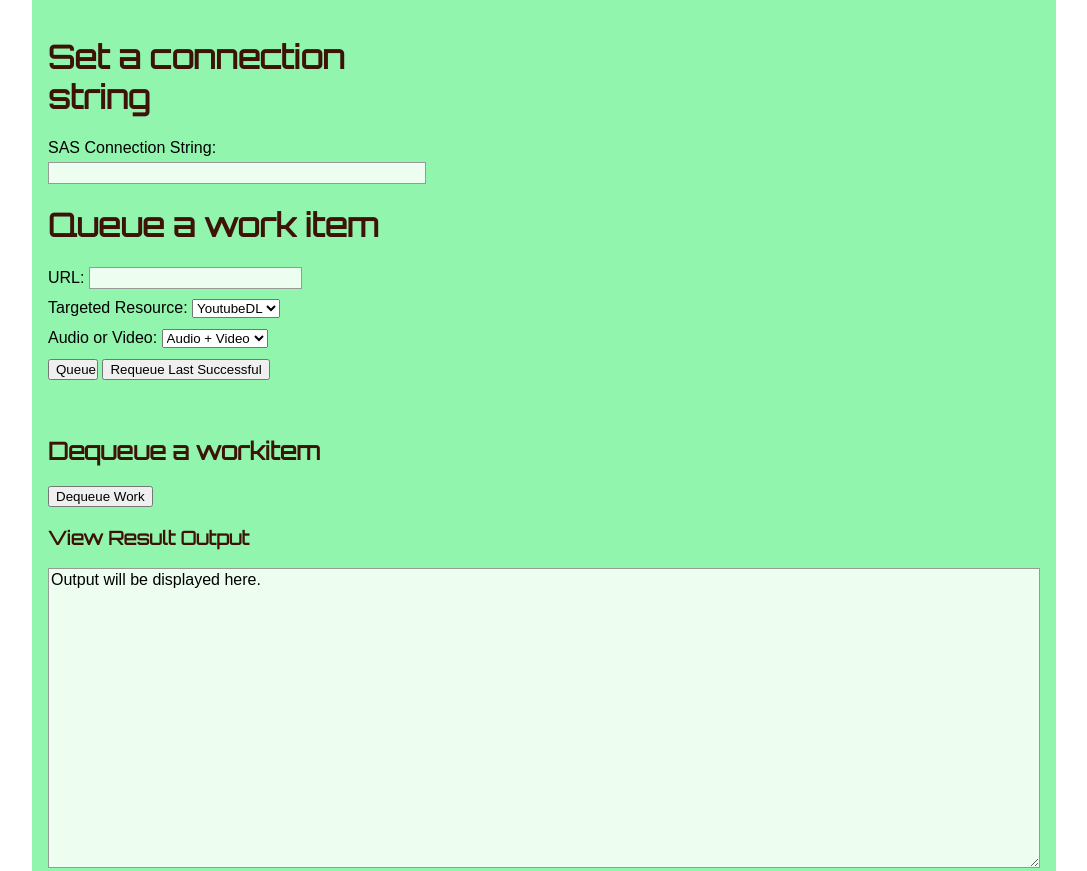
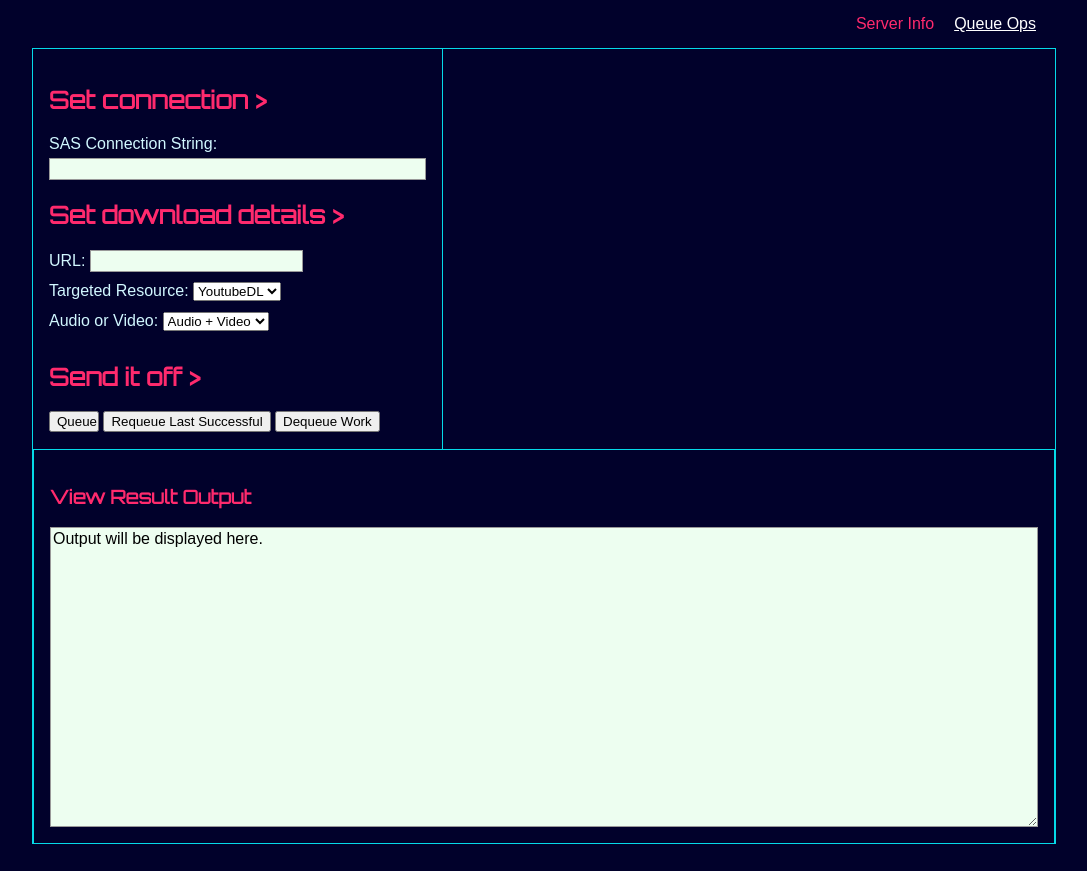
Before and after one commit to semick-dev/constellation, a website: page watcher/index.html in a window 1280 px wide. Shown: the top 871 px of the page, without its empty margins (96-1183 px from the left). After the commit the page ends 844 px from the top, so only its background shows below. Drawn offline with Linux system fonts and the light colour scheme.

Commit message:
cyberpunk styles!

```diff
--- a/watcher/index.html
+++ b/watcher/index.html
@@ -15,23 +15,32 @@
         <link rel="stylesheet" href="styles.css">
     </head>
     <body>
+        <nav id="navpanel" class="clearfix">
+            <div class="navitem currentnav">
+                <span id="click_nav">Queue Ops</span>
+            </div>
+            <div class="navitem">
+                <span id="click_nav">Server Info</span>
+            </div>
+        </nav>
         <div id="main" class="clearfix">
             <div id="controlspanel">
-                <h1>
-                    Set a connection string
-                </h1>
+                <h2>
+                    Set connection >
+                </h2>
 
                 <label for="connection">SAS Connection String: </label>
-                <input  autocomplete="on" type="text" id="connection"/>
+                <input  autocomplete="on" type="text" id="connection" />
 
-                <h1>
-                    Queue a work item
-                </h1>
+                <h2>
+                    Set download details >
+                </h2>
                 <form id="submissioncontrol">
                     <section>
                             <label for="url">URL: </label>
                             <input type="text" id="url"/>
                     </section>
+
                     <section>
                         <label for="payloadtype">Targeted Resource: </label>
                         <select name="payload_type" id="payloadtype">
@@ -47,22 +56,23 @@
                             <option value="bestaudio">Audio Only</option>
                         </select>
                     </section>
+
                     <section>
-                            <button id="enqueue" class="button" type="button" style="width: 50px">Queue</button>
-                            <button id="requeue" class="button" type="button" style="width: 200">Requeue Last Successful</button>
+                        <h2>
+                            Send it off >
+                        </h2>
+                        <button id="enqueue" class="button" type="button" style="width: 50px">Queue</button>
+                        <button id="requeue" class="button" type="button" style="width: 200">Requeue Last Successful</button>
+                        <button id="dequeue" class="button" type="button">Dequeue Work</button>
                     </section>
                 </form>
+
             </div>
             <aside id="sidepanel" style="height: 100%; vertical-align:top">
 
             </aside>
 
             <div id="outputpanel">
-                <h2>
-                    Dequeue a workitem
-                </h2>
-                <button id="dequeue">Dequeue Work</button>
-
                 <h3>
                     View Result Output
                 </h3>
--- a/watcher/src/watcher.ts
+++ b/watcher/src/watcher.ts
@@ -93,7 +93,7 @@ function getCurrentAssignations(containingElement: HTMLElement): Array<string> {
 function generateTable(): string {
     // initialize table, then get existing assignations to fill the ready ids
     let completeTable: string = `
-    <h3>Queued Items</h3>
+    <h2>Queued Items</h2>
     <table id="sidepaneldata" style="width:100%; padding: 0; margin: 0" cellspacing="0" cellpadding="0">
         <tr>
             <td class="queueItem">
@@ -181,7 +181,7 @@ function updateCell(existingId: string, update: WatcherPayload): void {
     let element = document.getElementById(existingId) as HTMLIFrameElement;
 
     if (element != null){
-        if(update.VideoId.length > 0){
+        if (update.VideoId.length > 0) {
             element.src = `https://www.youtube.com/embed/${update.VideoId}`
             element.id = update.VideoId;
         }
--- a/watcher/styles.css
+++ b/watcher/styles.css
@@ -15,6 +15,8 @@ html {
 }
 
 body {
+    background-color: var(--dark);
+    color: var(--pale);
     min-height: 100%;
     width: 100%;
     padding:0;
@@ -23,17 +25,17 @@ body {
 }
 
 h1 {
-    color: #3D1308;
+    color: var(--bright);
     font-family: 'Orbitron', sans-serif;
 }
 
 h2 {
-    color: #3D1308;
+    color: var(--bright);
     font-family: 'Orbitron', sans-serif;
 }
 
 h3 {
-    color: #3D1308;
+    color: var(--bright);
     font-family: 'Orbitron', sans-serif;
 }
 
@@ -93,27 +95,56 @@ form li + li {
     overflow: hidden;
 }
 
+#navpanel {
+    width: 1024px;
+    margin: 0 auto;
+    vertical-align: middle;
+    text-align: right;
+    padding: 10px;
+}
+
+.navitem {
+    float: right;
+    vertical-align: middle;
+    text-align: center;
+    padding-left: 10px;
+    padding-right: 10px;
+    padding-top: 5px;
+    padding-bottom: 5px;
+    color: var(--bright);
+    font-size: 1em;
+}
+
+.currentnav {
+    color: white;
+    text-decoration: underline;
+}
+
+.navitem:hover {
+    cursor: pointer;
+    text-decoration: underline;
+    color: var(--lightblue);
+}
+
 #main {
     margin: 0 auto;
     width: 1024px;
     min-height: 100%;
-    background-color: #91F5AD;
-    padding-bottom: 300px;
+    border: 1px solid var(--lightblue);
 }
 
 #controlspanel {
     width: 40%;
+    padding: 1em;
     float: left;
-    background-color: #91F5AD;
-    padding: 1em;
 }
 
 #sidepanel {
     width: 60%;
     min-height: 400px;
     float: right;
-    background-color: #91F5AD;
     padding: 1em;
+    border-left: 1px solid var(--lightblue);
 }
 
 #sidepanel table {
@@ -123,14 +154,17 @@ form li + li {
 
 #sidepanel iframe {
     width: 100%;
+    padding: 1em;
 }
 
 #outputpanel {
     float: left;
     clear: both;
     width: 100%;
-    background-color: #91F5AD;
     padding: 1em;
+    border-left: 1px solid var(--lightblue);
+    border-right: 1px solid var(--lightblue);
+    border-top: 1px solid var(--lightblue);
 }
 
 #connection {
```
